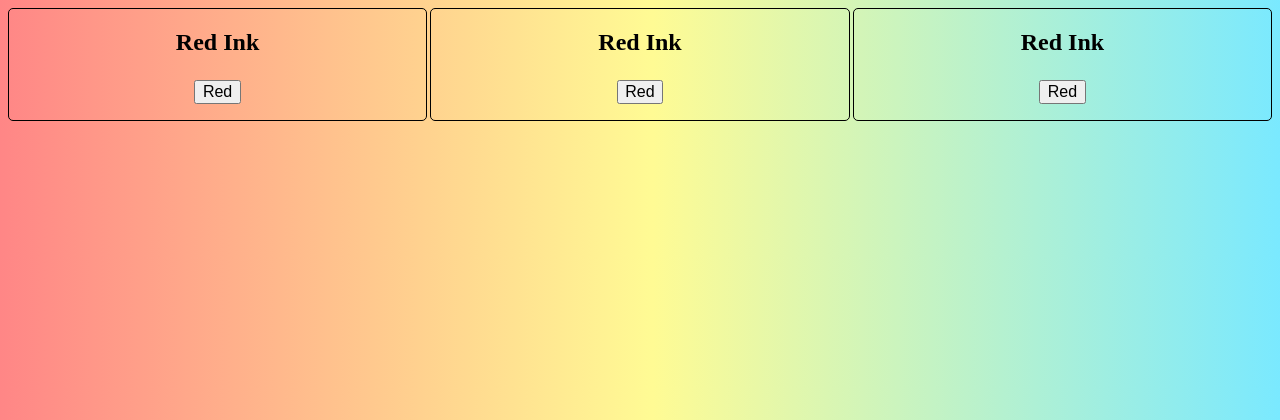
After one commit to allanrivers/primed, a PHP site: template templates/cards.php in a window 1280 px wide. The commit adds this page. Shown: the top 420 px of the page. Run offline with PHP 8.4, Linux system fonts and the light colour scheme; the template is opened without the code that fills it, so the values that code supplies are empty.

Commit message:
navbar and cards

```diff
--- a/index.php
+++ b/index.php
@@ -2,4 +2,6 @@
 
 <?php include ('templates/navbar.php')?>
 
+<?php include ('templates/cards.php')?>
+
 <?php include ('tempaltes/footer.php') ?>
--- a/style.css
+++ b/style.css
@@ -2,6 +2,21 @@ body {
   background: #ff8686;
   background: -webkit-gradient(linear, left top, right top, from(#ff8686), color-stop(51%, #fffb94), to(#7ae9ff));
   background: linear-gradient(90deg, #ff8686 0%, #fffb94 51%, #7ae9ff 100%);
+}
+
+nav {
+  display: -webkit-box;
+  display: -ms-flexbox;
+  display: flex;
+  -webkit-box-pack: justify;
+      -ms-flex-pack: justify;
+          justify-content: space-between;
+}
+
+nav #logo {
+  width: 7rem;
+  height: 7rem;
+  margin-left: 1rem;
 }
 
 nav ul {
@@ -19,6 +34,7 @@ nav ul {
 
 nav ul li {
   list-style-type: none;
+  margin-top: 1.8rem;
 }
 
 nav ul li:hover {
@@ -32,4 +48,43 @@ nav ul a {
   margin-right: 1.2rem;
   font-size: 1.3rem;
 }
+
+#products {
+  display: -webkit-box;
+  display: -ms-flexbox;
+  display: flex;
+  -webkit-box-pack: justify;
+      -ms-flex-pack: justify;
+          justify-content: space-between;
+}
+
+#products .red {
+  border: black solid 1px;
+  width: 33%;
+  border-radius: 5px;
+}
+
+#products .red .card-top {
+  text-align: center;
+}
+
+#products .red .card-body {
+  padding: 2px;
+}
+
+#products .red .card-footer {
+  text-align: center;
+}
+
+#products .red .card-footer button {
+  cursor: pointer;
+  font-size: 1rem;
+  padding-left: 0.4rem;
+  padding-right: 0.4rem;
+  margin-bottom: 1rem;
+}
+
+#products .red .card-footer button:hover {
+  background-color: red;
+}
 /*# sourceMappingURL=style.css.map */
--- a/style.scss
+++ b/style.scss
@@ -3,13 +3,28 @@ body {
     background: linear-gradient(90deg, rgba(255,134,134,1) 0%, rgba(255,251,148,1) 51%, rgba(122,233,255,1) 100%);
 }
 
-nav ul {
+
+
+// Navbar css
+nav {
+    display: flex;
+    justify-content: space-between;
+
+    #logo {
+        width: 7rem;
+        height: 7rem;
+        margin-left: 1rem;
+    }
+
+    ul {
         display: flex;
         flex-direction: row;
         justify-content: flex-end;
 
         li {
-        list-style-type: none
+            list-style-type: none;
+            margin-top: 1.8rem;
+
         }
 
         li:hover {
@@ -25,3 +40,53 @@ nav ul {
 
 
     }
+
+}
+
+
+// Cards css
+
+#products {
+
+    display: flex;
+    justify-content: space-between;
+
+
+    // Red card
+    .red {
+        border: black solid 1px;
+        width: 33%;
+        border-radius: 5px;
+
+        .card-top {
+            text-align: center;
+
+        }
+
+        .card-body {
+            padding: 2px;
+        }
+
+        .card-footer {
+            text-align: center;
+
+            button {
+                cursor: pointer;
+                font-size: 1rem;
+                padding-left: 0.4rem;
+                padding-right: 0.4rem;
+                margin-bottom: 1rem;
+
+
+
+            }
+
+            button:hover {
+                background-color: red;
+             }
+        }
+
+
+    }
+
+}
--- /dev/null
+++ b/templates/cards.php
@@ -0,0 +1,47 @@
+<section id="products">
+
+
+    <div class="red">
+        <div class="card-top">
+            <h1>Red Ink</h1>
+        </div>
+
+        <div class="card-body">
+
+        </div>
+
+        <div class="card-footer">
+            <button>Red</button>
+        </div>
+    </div>
+
+    <div class="red">
+        <div class="card-top">
+            <h1>Red Ink</h1>
+        </div>
+
+        <div class="card-body">
+
+        </div>
+
+        <div class="card-footer">
+            <button>Red</button>
+        </div>
+    </div>
+
+    <div class="red">
+        <div class="card-top">
+            <h1>Red Ink</h1>
+        </div>
+
+        <div class="card-body">
+
+        </div>
+
+        <div class="card-footer">
+            <button>Red</button>
+        </div>
+    </div>
+
+
+</section>
--- a/templates/navbar.php
+++ b/templates/navbar.php
@@ -1,4 +1,7 @@
 <nav>
+
+    <img id="logo" src="logo.png" alt="Primed logo">
+
     <ul>
         <li><a href="#">Home</a></li>
         <li><a href="#">Products</a></li>
```
Also changed, not shown: logo.png (added), 1 other file. Lines whose indentation alone changed are shown as unchanged.
